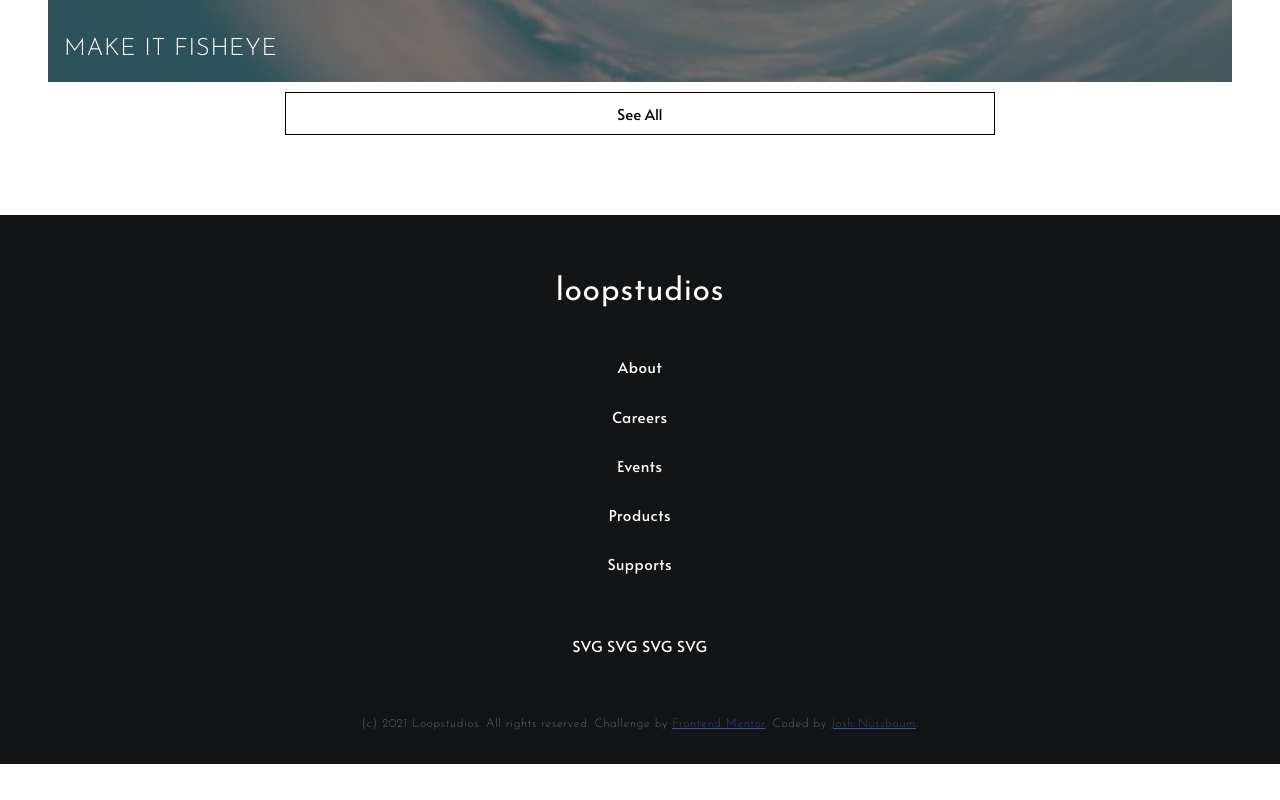
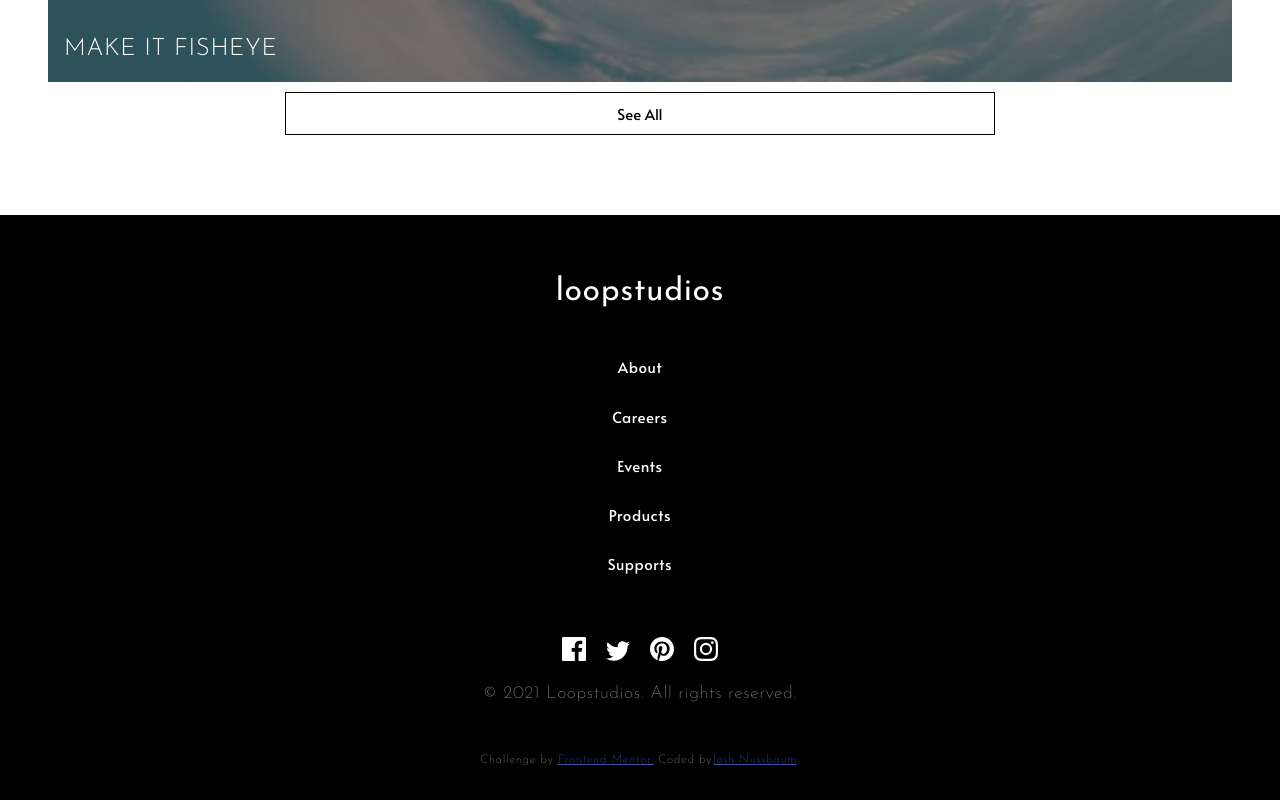
Before and after one commit to joshnussbaum89/loopstudios-landing-page, a plain HTML site: page index.html in a window 1280 px wide. Shown: the part 5174-5974 px from the top of the page. Before the commit the page ends 5938 px from the top, so only its background shows below. Drawn offline with Linux system fonts and the light colour scheme.

Commit message:
finish footer design

```diff
--- a/index.html
+++ b/index.html
@@ -76,6 +76,8 @@
                     experiences that bind to their brand.</p>
             </div>
         </div>
+
+        <!-- Products Section -->
         <div id="products" class="products">
             <h2>Our Creations</h2>
             <div class="products-image">
@@ -117,29 +119,47 @@
 
     </section>
 
+    <!-- Footer -->
     <section id="footer" class="footer">
         <h2 class='footer-title'>LoopStudios</h2>
+
+        <!--  Navigation -->
         <ul class='footer-nav'>
             <li>About</li>
             <li>Careers</li>
             <li>Events</li>
             <li>Products</li>
             <li>Supports</li>
-            <li>SVG SVG SVG SVG</li>
+
+            <!-- Social Icons -->
+            <li>
+                <svg class="footer-nav-icon" width="24" height="24" xmlns="http://www.w3.org/2000/svg">
+                    <path
+                        d="M22.675 0H1.325C.593 0 0 .593 0 1.325v21.351C0 23.407.593 24 1.325 24H12.82v-9.294H9.692v-3.622h3.128V8.413c0-3.1 1.893-4.788 4.659-4.788 1.325 0 2.463.099 2.795.143v3.24l-1.918.001c-1.504 0-1.795.715-1.795 1.763v2.313h3.587l-.467 3.622h-3.12V24h6.116c.73 0 1.323-.593 1.323-1.325V1.325C24 .593 23.407 0 22.675 0z"
+                        fill="#FFF" /></svg>
+                <svg class="footer-nav-icon" width="24" height="20" xmlns="http://www.w3.org/2000/svg">
+                    <path
+                        d="M24 2.557a9.83 9.83 0 01-2.828.775A4.932 4.932 0 0023.337.608a9.864 9.864 0 01-3.127 1.195A4.916 4.916 0 0016.616.248c-3.179 0-5.515 2.966-4.797 6.045A13.978 13.978 0 011.671 1.149a4.93 4.93 0 001.523 6.574 4.903 4.903 0 01-2.229-.616c-.054 2.281 1.581 4.415 3.949 4.89a4.935 4.935 0 01-2.224.084 4.928 4.928 0 004.6 3.419A9.9 9.9 0 010 17.54a13.94 13.94 0 007.548 2.212c9.142 0 14.307-7.721 13.995-14.646A10.025 10.025 0 0024 2.557z"
+                        fill="#FFF" /></svg>
+                <svg class="footer-nav-icon" width="24" height="24" xmlns="http://www.w3.org/2000/svg">
+                    <path
+                        d="M12 0C5.373 0 0 5.372 0 12c0 5.084 3.163 9.426 7.627 11.174-.105-.949-.2-2.405.042-3.441.218-.937 1.407-5.965 1.407-5.965s-.359-.719-.359-1.782c0-1.668.967-2.914 2.171-2.914 1.023 0 1.518.769 1.518 1.69 0 1.029-.655 2.568-.994 3.995-.283 1.194.599 2.169 1.777 2.169 2.133 0 3.772-2.249 3.772-5.495 0-2.873-2.064-4.882-5.012-4.882-3.414 0-5.418 2.561-5.418 5.207 0 1.031.397 2.138.893 2.738a.36.36 0 01.083.345l-.333 1.36c-.053.22-.174.267-.402.161-1.499-.698-2.436-2.889-2.436-4.649 0-3.785 2.75-7.262 7.929-7.262 4.163 0 7.398 2.967 7.398 6.931 0 4.136-2.607 7.464-6.227 7.464-1.216 0-2.359-.631-2.75-1.378l-.748 2.853c-.271 1.043-1.002 2.35-1.492 3.146C9.57 23.812 10.763 24 12 24c6.627 0 12-5.373 12-12 0-6.628-5.373-12-12-12z"
+                        fill="#FFF" /></svg>
+                <svg class="footer-nav-icon" width="24" height="24" xmlns="http://www.w3.org/2000/svg">
+                    <path
+                        d="M12 2.163c3.204 0 3.584.012 4.85.07 3.252.148 4.771 1.691 4.919 4.919.058 1.265.069 1.645.069 4.849 0 3.205-.012 3.584-.069 4.849-.149 3.225-1.664 4.771-4.919 4.919-1.266.058-1.644.07-4.85.07-3.204 0-3.584-.012-4.849-.07-3.26-.149-4.771-1.699-4.919-4.92-.058-1.265-.07-1.644-.07-4.849 0-3.204.013-3.583.07-4.849.149-3.227 1.664-4.771 4.919-4.919 1.266-.057 1.645-.069 4.849-.069zM12 0C8.741 0 8.333.014 7.053.072 2.695.272.273 2.69.073 7.052.014 8.333 0 8.741 0 12c0 3.259.014 3.668.072 4.948.2 4.358 2.618 6.78 6.98 6.98C8.333 23.986 8.741 24 12 24c3.259 0 3.668-.014 4.948-.072 4.354-.2 6.782-2.618 6.979-6.98.059-1.28.073-1.689.073-4.948 0-3.259-.014-3.667-.072-4.947-.196-4.354-2.617-6.78-6.979-6.98C15.668.014 15.259 0 12 0zm0 5.838a6.162 6.162 0 100 12.324 6.162 6.162 0 000-12.324zM12 16a4 4 0 110-8 4 4 0 010 8zm6.406-11.845a1.44 1.44 0 100 2.881 1.44 1.44 0 000-2.881z"
+                        fill="#FFF" /></svg>
+            </li>
         </ul>
+
+        <!-- Frontend Mentor attribution -->
         <div class="attribution">
-            <span>(c) 2021 Loopstudios. All rights reserved.</span>
-            Challenge by <a href="https://www.frontendmentor.io?ref=challenge" target="_blank">Frontend Mentor</a>.
-            Coded by
-            <a href="https://joshnussbaum.io">Josh Nussbaum</a>.
+            <p>&copy; 2021 Loopstudios. All rights reserved.</p>
+            <span>Challenge by <a href="https://www.frontendmentor.io?ref=challenge" target="_blank">Frontend
+                    Mentor.</a> Coded by<a href="https://joshnussbaum.io">Josh Nussbaum</a>.
+            </span>
         </div>
     </section>
-
-    <!-- Our creations See all Deep earth Night arcade Soccer team VR
-    The grid From up above VR Pocket borealis The curiosity Make it fisheye About Careers Events Products Support © 2021
-    Loopstudios. All
-    rights reserved. -->
-
     <script type="text/javascript" src="app.js"></script>
 </body>
 
--- a/scss/components/_footer.scss
+++ b/scss/components/_footer.scss
@@ -3,7 +3,7 @@
 /* ============================================= */
 
 .footer {
-    background: $babish-black;
+    background: black;
     padding: 2rem 2rem;
     text-align: center;
     color: white;
@@ -19,12 +19,20 @@
             margin-top: 2rem;
         }
         li:nth-child(6) {
-            margin: 4rem 0;
+            margin-top: 4rem;
         }
     }
     .attribution {
         color: grey;
         font-weight: 200;
         font-family: "Josefin Sans";
+        span {
+            display: block;
+            margin-top: 3rem;
+        }
     }
 }
+
+.footer-nav-icon {
+    padding: 0 0.5rem;
+}
```
Also changed, not shown: css/style.css, images/icon-facebook.svg, images/icon-hamburger.svg, images/icon-instagram.svg, images/icon-pinterest.svg, images/icon-twitter.svg, images/logo.svg, 1 other file.
